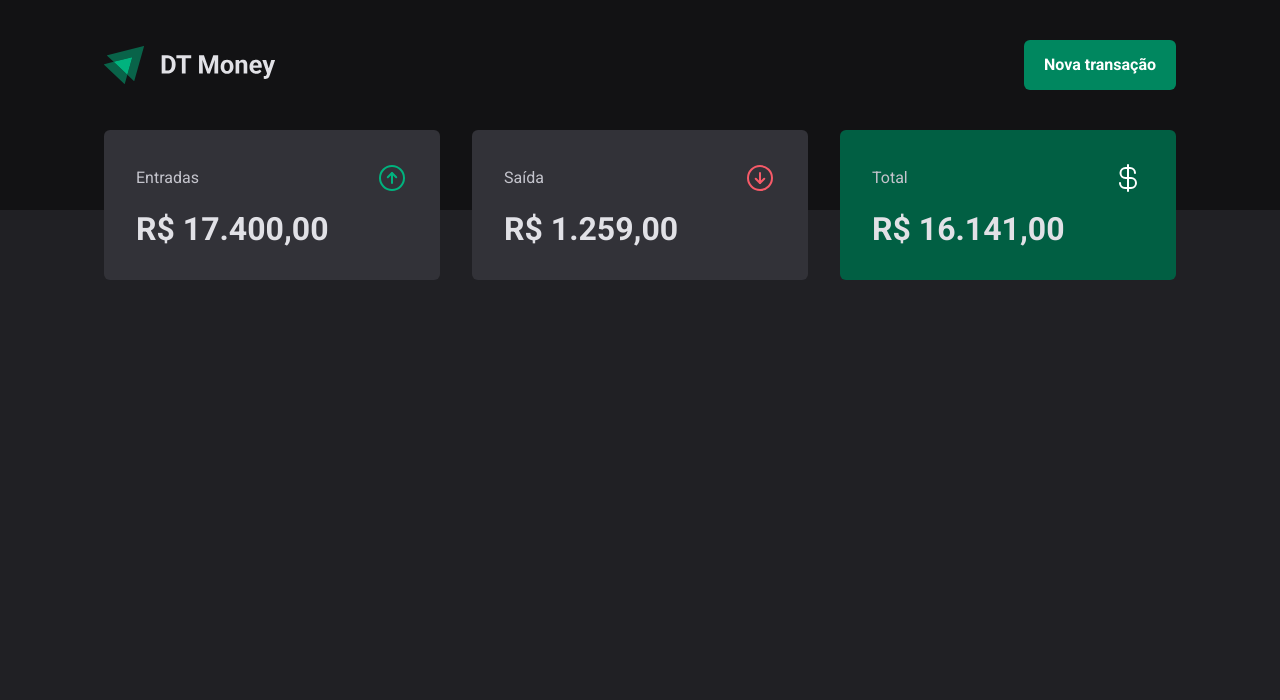
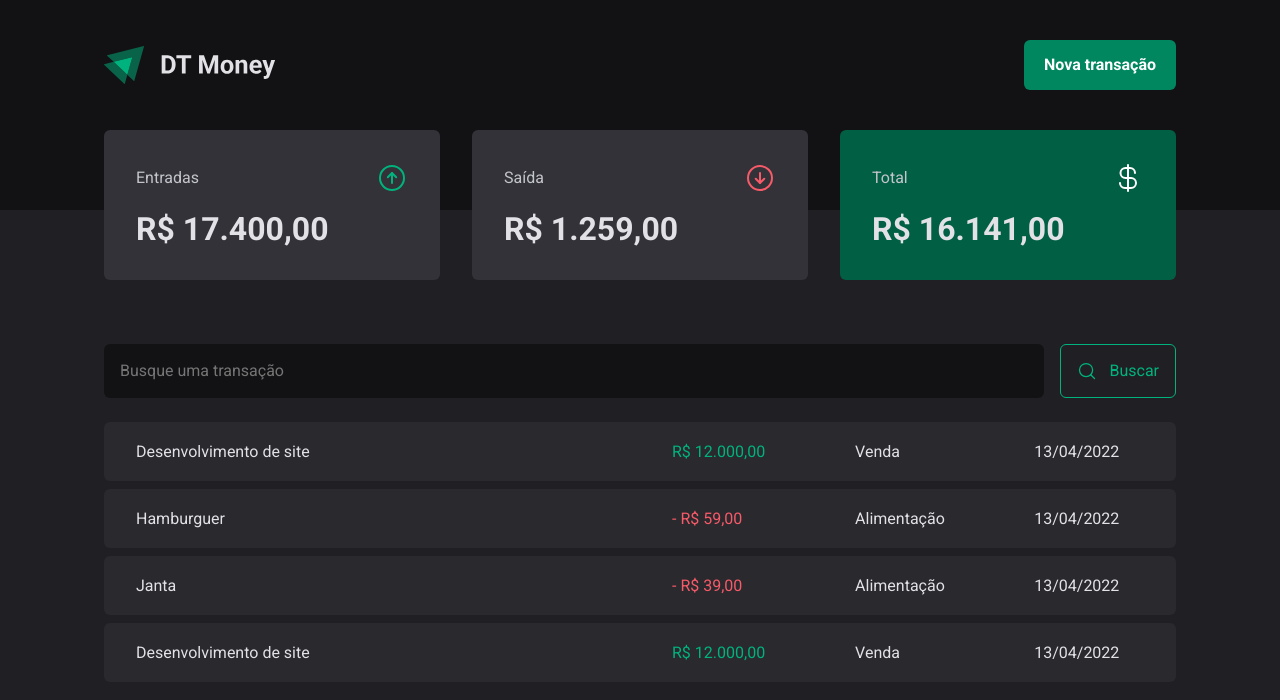
Before and after one commit to jarbsoncosta/Dt-Money, a React (Vite) app: page / in a window 1280 px wide. Shown: the top 700 px of the page. Built offline with nearby package versions, Linux system fonts and the light colour scheme.

Commit message:
feat: component Table transction

```diff
--- /dev/null
+++ b/src/components/SearchForm/index.tsx
@@ -0,0 +1,15 @@
+import { Form, SearchContainer } from './styles'
+import { MagnifyingGlass } from 'phosphor-react'
+
+export function SearchForm() {
+  return (
+    <SearchContainer>
+      <Form action="">
+        <input type="text" placeholder="Busque uma transação" />
+        <button>
+          <MagnifyingGlass size={20} /> <p>Buscar</p>
+        </button>
+      </Form>
+    </SearchContainer>
+  )
+}
--- /dev/null
+++ b/src/components/SearchForm/styles.ts
@@ -0,0 +1,51 @@
+import styled from 'styled-components'
+
+export const SearchContainer = styled.div`
+  width: 100%;
+  max-width: 1120px;
+  padding: 4rem 1.5rem 1rem 1.5rem;
+  margin: 0 auto;
+`
+export const Form = styled.form`
+  width: 100%;
+  display: flex;
+  align-items: center;
+  gap: 1rem;
+
+  input {
+    padding-left: 1rem;
+    border: 0;
+    border-radius: 6px;
+    width: 100%;
+    max-width: 59.6rem;
+    height: 3.37rem;
+    background: ${(props) => props.theme['gray-900']};
+    color: ${(props) => props.theme['gray-100']};
+  }
+  button {
+    display: flex;
+    align-items: center;
+    justify-content: center;
+    gap: 0.75rem;
+    color: ${(props) => props.theme['green-300']};
+    background: transparent;
+    border: 0;
+    border: 1px solid ${(props) => props.theme['green-300']};
+    border-radius: 6px;
+    padding: 1rem;
+
+    cursor: pointer;
+
+    &:hover {
+      background: ${(props) => props.theme['green-500']};
+      color: ${(props) => props.theme.white};
+      border-color: ${(props) => props.theme['green-500']};
+      transition: background-color 0.2s, color 0.2s, border-color 0.2s;
+    }
+    @media (max-width: 750px) {
+      p {
+        display: none;
+      }
+    }
+  }
+`
--- a/src/pages/Transactions/index.tsx
+++ b/src/pages/Transactions/index.tsx
@@ -1,11 +1,88 @@
+import { CalendarBlank, TagSimple } from 'phosphor-react'
 import { Header } from '../../components/Header'
+import { SearchForm } from '../../components/SearchForm'
 import { Summary } from '../../components/Summary'
+import {
+  CardTransactionResponsive,
+  PriceHighlight,
+  Table,
+  TransactionContainer,
+} from './styles'
 
 export function Transactions() {
   return (
     <div>
       <Header />
       <Summary />
+      <SearchForm />
+      <TransactionContainer>
+        <Table>
+          <tr>
+            <td width="50%">Desenvolvimento de site</td>
+            <td>
+              <PriceHighlight variant="income">R$ 12.000,00</PriceHighlight>
+            </td>
+            <td>Venda</td>
+            <td>13/04/2022</td>
+          </tr>
+          <tr>
+            <td width="50%">Hamburguer</td>
+            <td>
+              <PriceHighlight variant="outcome">- R$ 59,00</PriceHighlight>
+            </td>
+            <td>Alimentação</td>
+            <td>13/04/2022</td>
+          </tr>
+          <tr>
+            <td width="50%">Janta</td>
+            <td>
+              <PriceHighlight variant="outcome">- R$ 39,00</PriceHighlight>
+            </td>
+            <td>Alimentação</td>
+            <td>13/04/2022</td>
+          </tr>
+          <tr>
+            <td width="50%">Desenvolvimento de site</td>
+            <td>
+              <PriceHighlight variant="income">R$ 12.000,00</PriceHighlight>
+            </td>
+            <td>Venda</td>
+            <td>13/04/2022</td>
+          </tr>
+        </Table>
+        <CardTransactionResponsive>
+          <ul>
+            <li style={{ color: '#C4C4CC' }}>Janta</li>
+            <li style={{ fontSize: '1.25rem' }}>
+              <PriceHighlight variant="outcome">- R$ 39,00</PriceHighlight>
+            </li>
+          </ul>
+          <ul>
+            <li>
+              <TagSimple size={18} /> Alimentação
+            </li>
+            <li>
+              <CalendarBlank size={18} /> 13/04/2022
+            </li>
+          </ul>
+        </CardTransactionResponsive>
+        <CardTransactionResponsive>
+          <ul>
+            <li style={{ color: '#C4C4CC' }}>Janta</li>
+            <li style={{ fontSize: '1.25rem' }}>
+              <PriceHighlight variant="outcome">- R$ 39,00</PriceHighlight>
+            </li>
+          </ul>
+          <ul>
+            <li>
+              <TagSimple size={18} /> Alimentação
+            </li>
+            <li>
+              <CalendarBlank size={18} /> 13/04/2022
+            </li>
+          </ul>
+        </CardTransactionResponsive>
+      </TransactionContainer>
     </div>
   )
 }
--- a/src/pages/Transactions/styles.ts
+++ b/src/pages/Transactions/styles.ts
@@ -0,0 +1,68 @@
+import styled, { css } from 'styled-components'
+
+export const TransactionContainer = styled.main`
+  width: 100%;
+  max-width: 1120px;
+  margin: 0 auto 0;
+  padding: 0 1.5rem;
+`
+
+export const Table = styled.table`
+  width: 100%;
+  border-collapse: separate;
+  border-spacing: 0 0.5rem;
+
+  td {
+    padding: 1.25rem 2rem;
+    background: ${(props) => props.theme['gray-700']};
+    &:first-child {
+      border-top-left-radius: 6px;
+      border-bottom-left-radius: 6px;
+    }
+    &:last-child {
+      border-top-right-radius: 6px;
+      border-bottom-right-radius: 6px;
+    }
+  }
+  @media (max-width: 750px) {
+    display: none;
+  }
+`
+interface PriceHighlightProps {
+  variant: 'income' | 'outcome'
+}
+
+export const PriceHighlight = styled.span<PriceHighlightProps>`
+  color: ${(props) =>
+    props.variant === 'income'
+      ? props.theme['green-300']
+      : props.theme['red-300']};
+`
+
+export const CardTransactionResponsive = styled.main`
+  display: none;
+  width: 100%;
+  border-radius: 6px;
+  padding: 1.375rem;
+  margin-bottom: 1rem;
+  ul li {
+    list-style: none;
+    margin-bottom: 1rem;
+    color: ${(props) => props.theme['gray-500']};
+  }
+  ul {
+    &:last-child {
+      display: flex;
+      justify-content: space-between;
+    }
+    li {
+      display: flex;
+      align-items: center;
+      gap: 0.5rem;
+    }
+  }
+  background: ${(props) => props.theme['gray-700']};
+  @media (max-width: 750px) {
+    display: block;
+  }
+`
```
